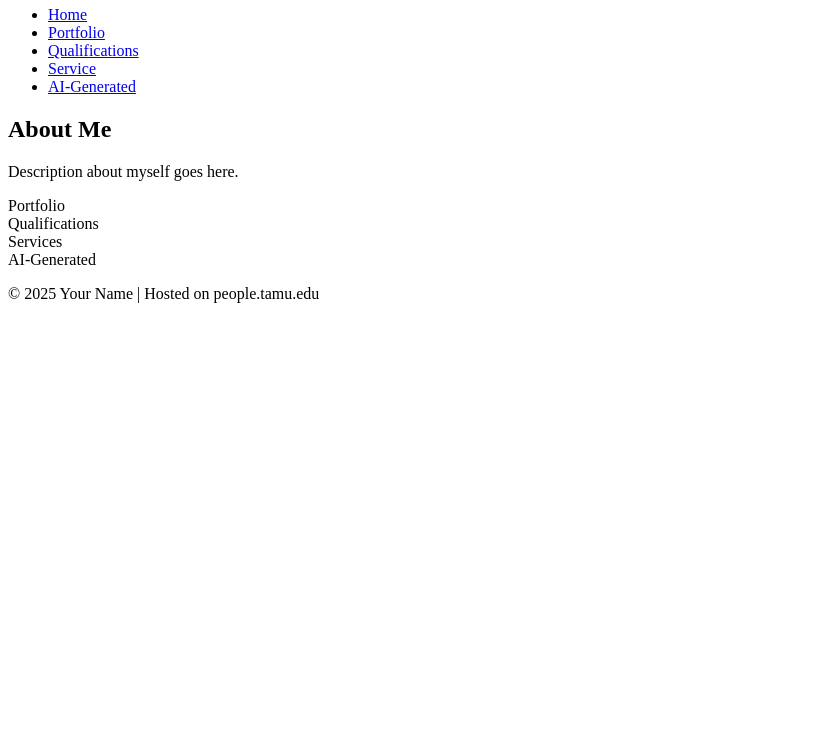
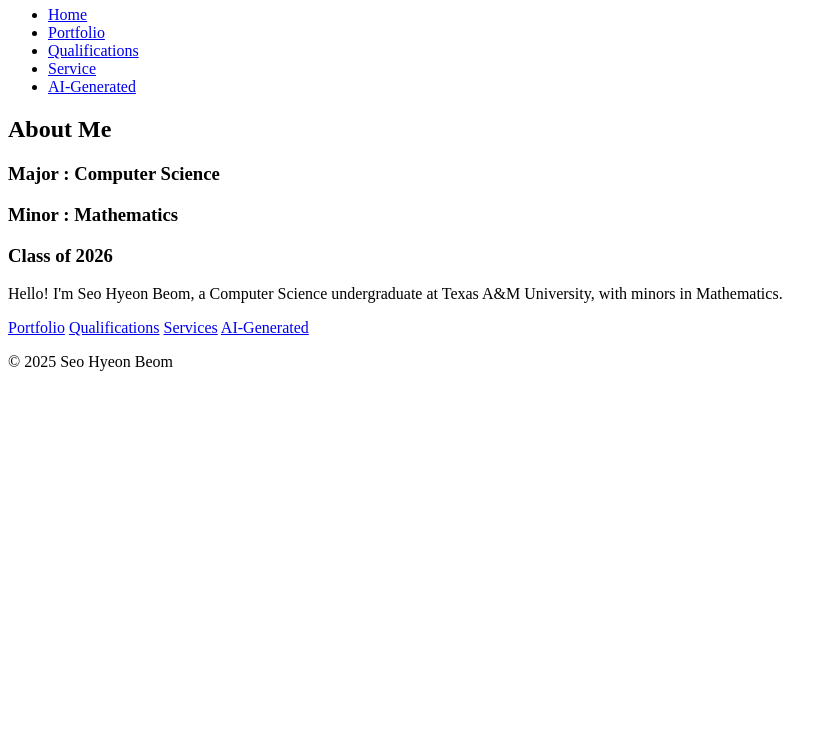
Before and after one commit to SeoHyeonBeom/CSCE_331_Beom, a plain HTML site: page index_HTML.html in a window 1280 px wide. Shown: the part 60-800 px from the top of the page, without its empty margins (0-837 px from the left). Drawn offline with Linux system fonts and the light colour scheme.

Commit message:
Update index_HTML.html

```diff
--- a/index_HTML.html
+++ b/index_HTML.html
@@ -7,7 +7,7 @@
 </head>
 <body>
     <header>
-        <h1>Welcome to My Professional Portfolio</h1>
+        <h1>Seo Hyeon Beom</h1>
         <nav>
             <ul>
                 <li><a href="index_HTML.html">Home</a></li>
@@ -20,21 +20,28 @@
     </header>
 
     <main>
-        <section>
-            <h2>About Me</h2>
-            <p>Description about myself goes here.</p>
+        <section class="about-section">
+            <div class="about-description">
+                <h2>About Me</h2>
+                <h3>Major : Computer Science</h3>
+                <h3>Minor : Mathematics</h3>
+                <h3>Class of 2026</h3>
+                <p>Hello! I'm Seo Hyeon Beom, a Computer Science undergraduate at Texas A&M University,
+                    with minors in Mathematics.
+                </p>
+            </div>
         </section>
 
-        <div>
-            <div>Portfolio</div>
-            <div>Qualifications</div>
-            <div>Services</div>
-            <div>AI-Generated</div>
+        <div class="folders">
+            <a href="portfolio.html" class="folder">Portfolio</a>
+            <a href="qualifications.html" class="folder">Qualifications</a>
+            <a href="service.html" class="folder">Services</a>
+            <a href="genai.html" class="folder">AI-Generated</a>
         </div>
     </main>
 
     <footer>
-        <p>&copy; 2025 Your Name | Hosted on people.tamu.edu</p>
+        <p>&copy; 2025 Seo Hyeon Beom</p>
     </footer>
 </body>
 </html>
```
